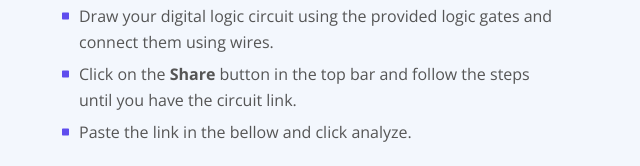
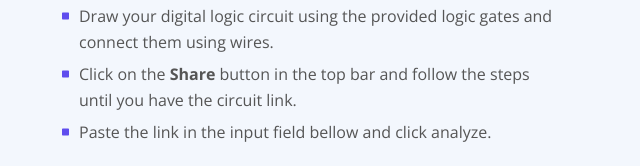
Before and after one commit to ahmedkrmn/Digital-Logic-Circuits-Analyzer, a plain HTML site: page index.html in a window 1280 px wide. Shown: the part 1881-2047 px from the top of the page, 617-1257 px from the left. Drawn offline with nearby package versions, Linux system fonts and the light colour scheme.

Commit message:
Fix missing instruction

```diff
--- a/index.html
+++ b/index.html
@@ -293,7 +293,8 @@
                         <li class="media">
                           <i class="fas fa-square"></i>
                           <div class="media-body">
-                            Paste the link in the bellow and click analyze.
+                            Paste the link in the input field bellow and click
+                            analyze.
                           </div>
                         </li>
                       </ul>
```
